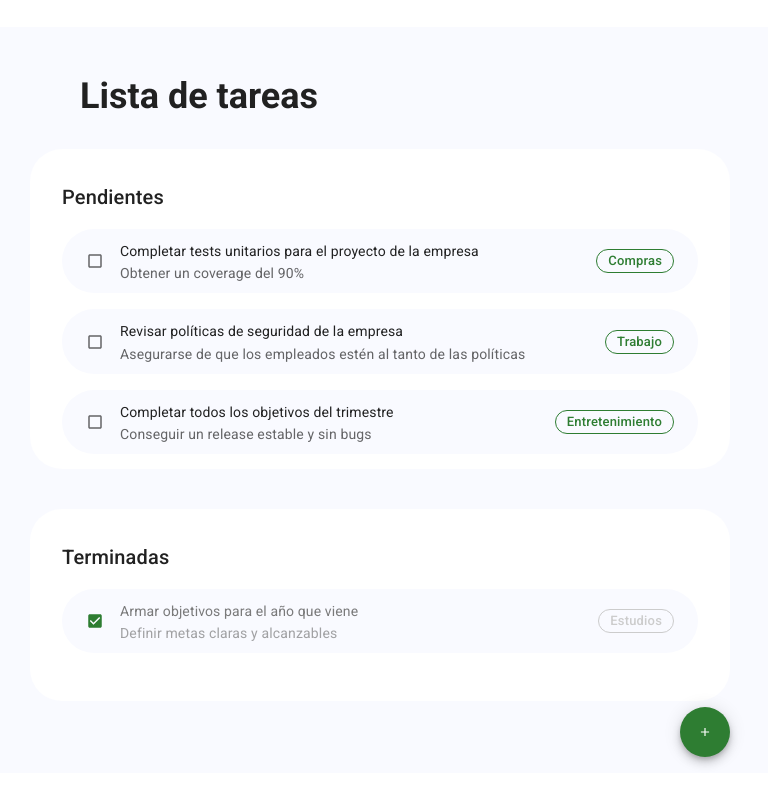
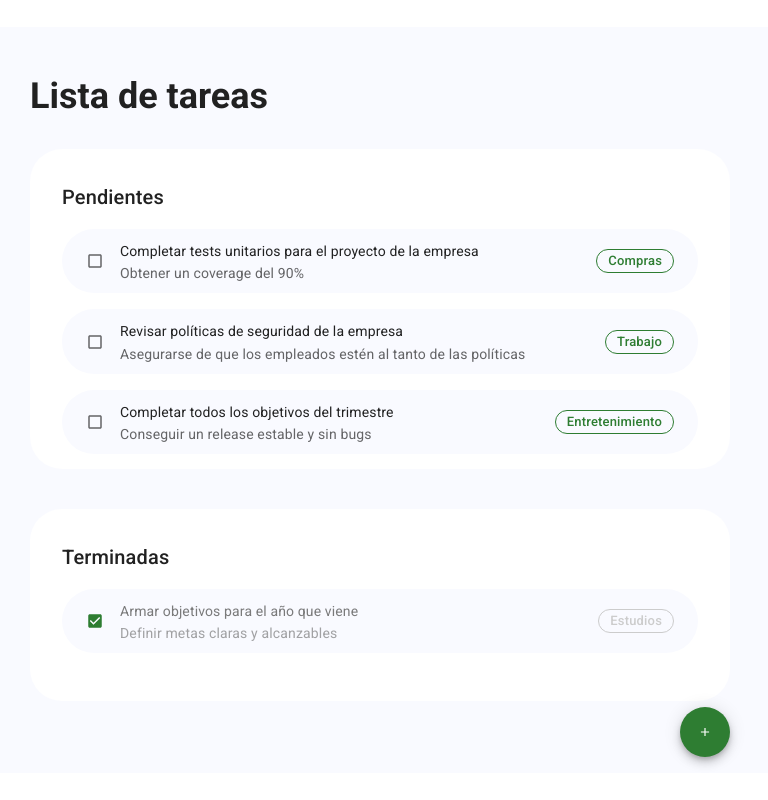
Before and after one commit to tefiavalos/to-do-list, a React (Vite) app: page / in a window 1280 px wide. Shown: the whole page, without its empty margins (260-1028 px from the left). Built offline with nearby package versions, Linux system fonts and the light colour scheme; data requests are answered from the project's data file.

Commit message:
fix title align

```diff
--- a/src/screens/main/Main.styles.ts
+++ b/src/screens/main/Main.styles.ts
@@ -36,16 +36,15 @@ export const ContentBox = styled(Box)(({ theme }) => ({
 
 export const Title = styled(Typography)(({ theme }) => ({
   width: "100%",
-  maxWidth: 600,
-  marginLeft: "auto",
-  marginRight: "auto",
-  alignSelf: "flex-start",
+  maxWidth: 700,
+  margin: "0 auto",
   fontWeight: theme.typography.fontWeightBold,
   marginBottom: theme.spacing(4),
   fontSize: 36,
   [theme.breakpoints.down("sm")]: {
     fontSize: 26,
     marginBottom: theme.spacing(2),
+    maxWidth: '95vw',
     paddingLeft: theme.spacing(1),
     paddingRight: theme.spacing(1),
   },
```
